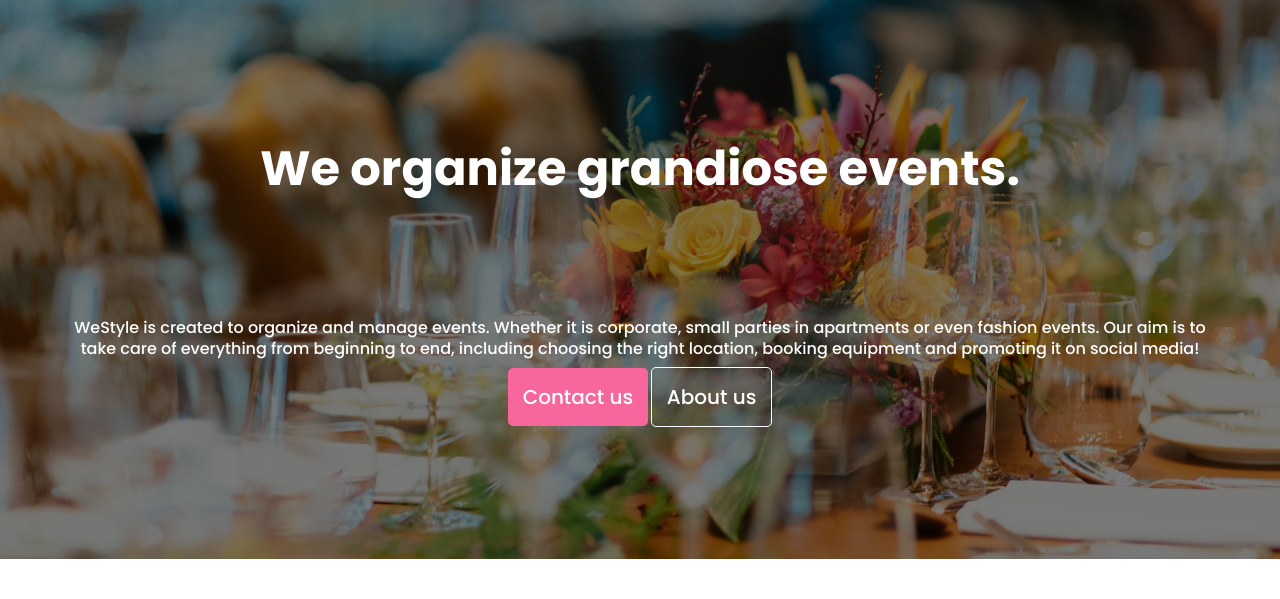
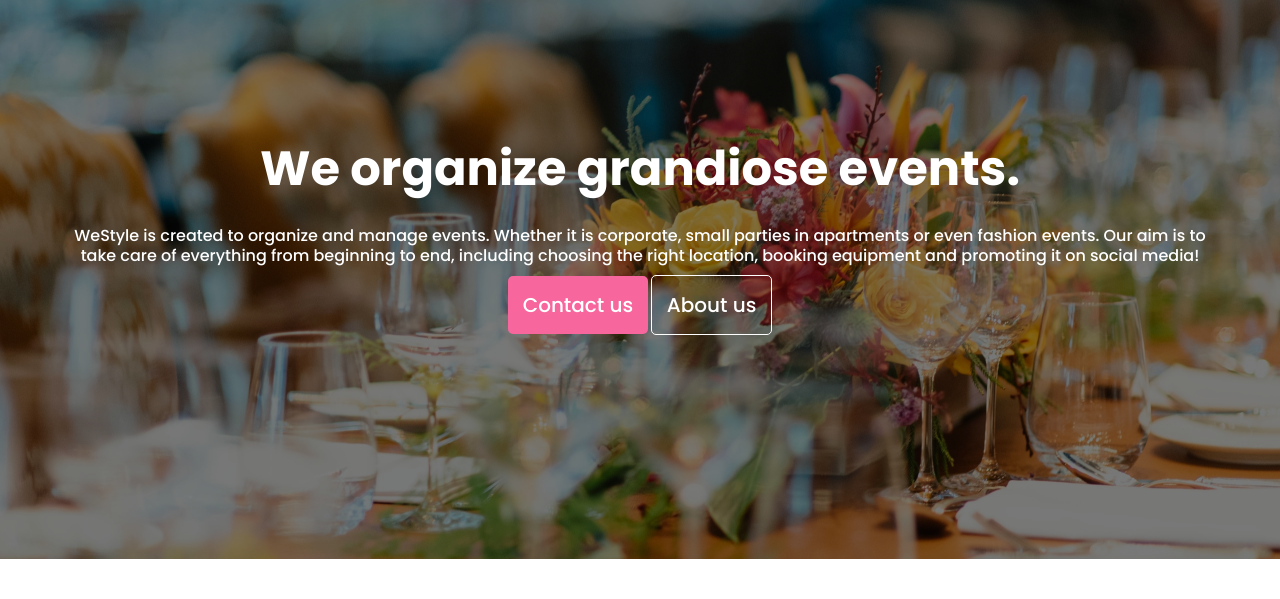
Before and after one commit to astroboy20/westyle, a Django app: page / in a window 1280 px wide. Shown: the part 116-715 px from the top of the page. Run offline with Django 3.2, Linux system fonts and the light colour scheme; parts of the project's set-up code (start-up, migrations or seed data) failed here and were passed over; some libraries are stand-ins or nearby versions.

Commit message:
work in progress

```diff
--- a/westyle/static/css/main.css
+++ b/westyle/static/css/main.css
@@ -75,7 +75,7 @@
         color: #fff;
         font-weight: 700;
         font-size: 48px;
-        padding-bottom: 10%;
+        padding-bottom:2%;
 
     }
     .section1 .text p{
```
